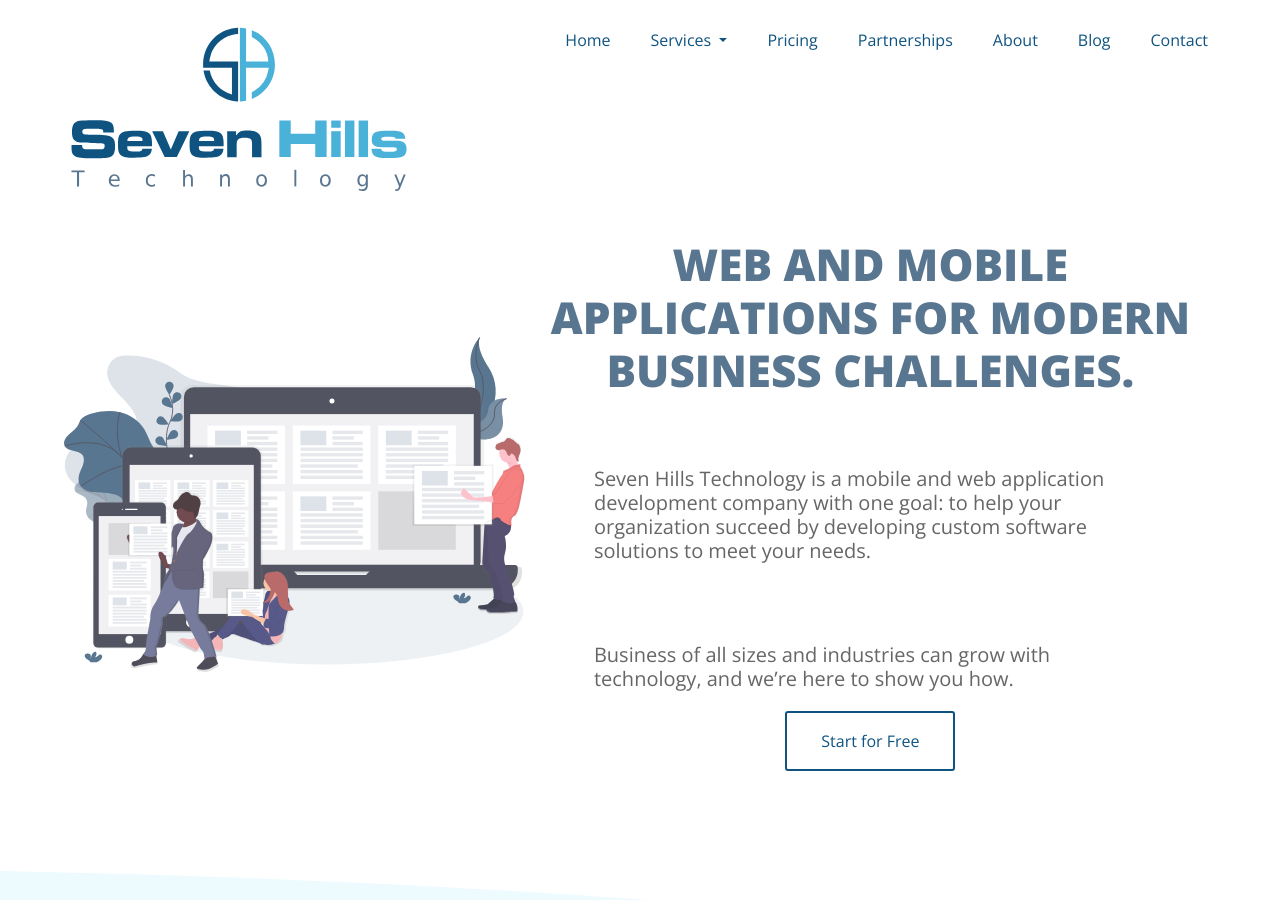
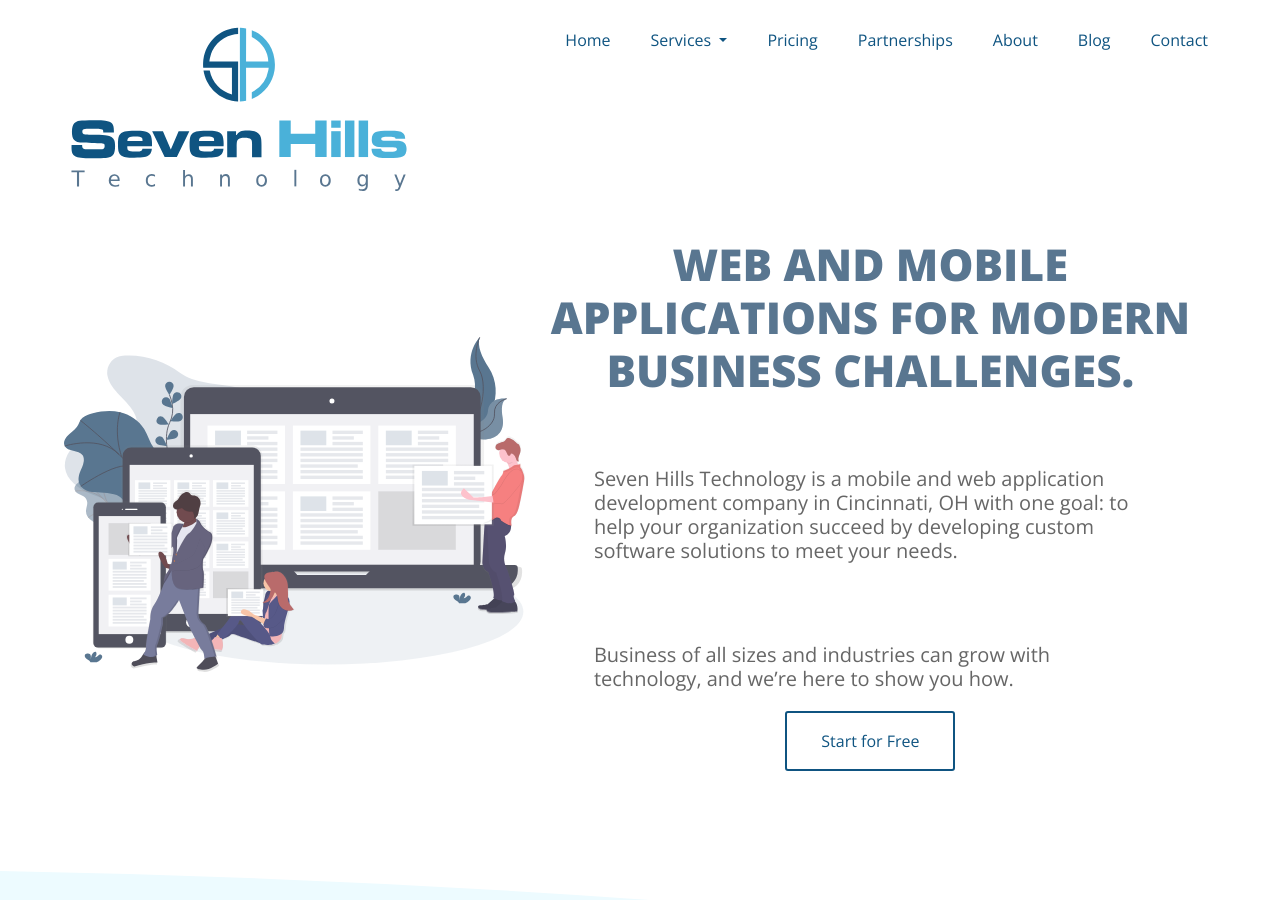
Before and after one commit to seven-hills-technology/seven-hills-technology.github.io, a Jekyll site: the page built from index.md, in a window 1280 px wide and 900 px high. Built offline with Jekyll 4.4.1, drawn with Linux system fonts in a browser that asks for light colours; nearby versions of some CDN libraries; some of the changed text lies outside the part shown.

Commit message:
cincinnati updates

```diff
--- a/_layouts/default.html
+++ b/_layouts/default.html
@@ -138,7 +138,7 @@
             <div class="sh-contact-section sh-find-us">
                 <h3>Find Us</h3>
                 <a href="https://www.google.com/maps/dir/Seven+Hills+Technology+4700+Ashwood+Dr,+Blue+Ash,+OH+45241//@39.2695923,-84.3749387,15z"
-                    rel="noopener" target="_blank">4700 Ashwood Drive STE 120, Blue Ash, OH 45241</a>
+                    rel="noopener" target="_blank">4700 Ashwood Drive STE 120, Cincinnati, OH 45241</a>
             </div>
             <div class="sh-contact-section sh-call-us">
                 <h3>Call Us</h3>
@@ -195,7 +195,7 @@
             "address": {
                 "@type": "PostalAddress",
                 "streetAddress": "4700 Ashwood Drive, STE 120",
-                "addressLocality": "Blue Ash",
+                "addressLocality": "Cincinnati",
                 "addressRegion": "Ohio",
                 "postalCode": "45241",
                 "addressCountry": "US"
--- a/_layouts/home.html
+++ b/_layouts/home.html
@@ -17,11 +17,11 @@
         })(window, document, 'script', 'dataLayer', 'GTM-M9HVWVZ');</script>
     <!-- End Google Tag Manager -->
 
-    <title>Seven Hills Technology | Custom Software Development</title>
+    <title>Seven Hills Technology | Custom Software Development and Mobile Apps | Cincinnati, OH</title>
 
     <meta name="viewport" content="width=device-width, initial-scale=1, shrink-to-fit=no">
     <meta name="description"
-        content="Seven Hills Technology is a software company in Cincinnati Ohio, specializing in custom web applications, mobile applications, and integrations.">
+        content="Seven Hills Technology is a software company in Cincinnati, OH specializing in custom web applications, mobile applications, and integrations.">
     <meta charset="utf-8" />
     <meta name="Seven Hills Technology, LLC" />
 
@@ -150,7 +150,7 @@
             <div class="sh-contact-section sh-find-us">
                 <h3>Find Us</h3>
                 <a href="https://www.google.com/maps/dir/Seven+Hills+Technology+4700+Ashwood+Dr,+Blue+Ash,+OH+45241//@39.2695923,-84.3749387,15z"
-                    rel="noopener" target="_blank">4700 Ashwood Drive STE 120, Blue Ash, OH 45241</a>
+                    rel="noopener" target="_blank">4700 Ashwood Drive STE 120, Cincinnati, OH 45241</a>
             </div>
             <div class="sh-contact-section sh-call-us">
                 <h3>Call Us</h3>
@@ -241,7 +241,7 @@
             "address": {
                 "@type": "PostalAddress",
                 "streetAddress": "4700 Ashwood Drive, STE 120",
-                "addressLocality": "Blue Ash",
+                "addressLocality": "Cincinnati",
                 "addressRegion": "Ohio",
                 "postalCode": "45241",
                 "addressCountry": "US"
--- a/_layouts/post.html
+++ b/_layouts/post.html
@@ -167,7 +167,7 @@
             <div class="sh-contact-section sh-find-us">
                 <h3>Find Us</h3>
                 <a href="https://www.google.com/maps/dir/Seven+Hills+Technology+4700+Ashwood+Dr,+Blue+Ash,+OH+45241//@39.2695923,-84.3749387,15z"
-                    rel="noopener" target="_blank">4700 Ashwood Drive STE 120, Blue Ash, OH 45241</a>
+                    rel="noopener" target="_blank">4700 Ashwood Drive STE 120, Cincinnati, OH 45241</a>
             </div>
             <div class="sh-contact-section sh-call-us">
                 <h3>Call Us</h3>
@@ -235,7 +235,7 @@
             "address": {
                 "@type": "PostalAddress",
                 "streetAddress": "4700 Ashwood Drive, STE 120",
-                "addressLocality": "Blue Ash",
+                "addressLocality": "Cincinnati",
                 "addressRegion": "Ohio",
                 "postalCode": "45241",
                 "addressCountry": "US"
--- a/index.md
+++ b/index.md
@@ -15,7 +15,7 @@
             <div class="sh-tagline">
                 <h1 class="sh-header-lines"><span>Web and mobile applications for modern business challenges.</span></h1>
             </div>
-            <div class="sh-description home-description">Seven Hills Technology is a mobile and web application development company with one goal: to help your organization succeed by developing custom software solutions to meet your needs.
+            <div class="sh-description home-description">Seven Hills Technology is a mobile and web application development company in Cincinnati, OH with one goal: to help your organization succeed by developing custom software solutions to meet your needs.
             </div>
             <div class="sh-description home-description">
                 Business of all sizes and industries can grow with technology, and we’re here to show you how.
```
Also changed, not shown: contact-us.md (+1 -1 lines).
